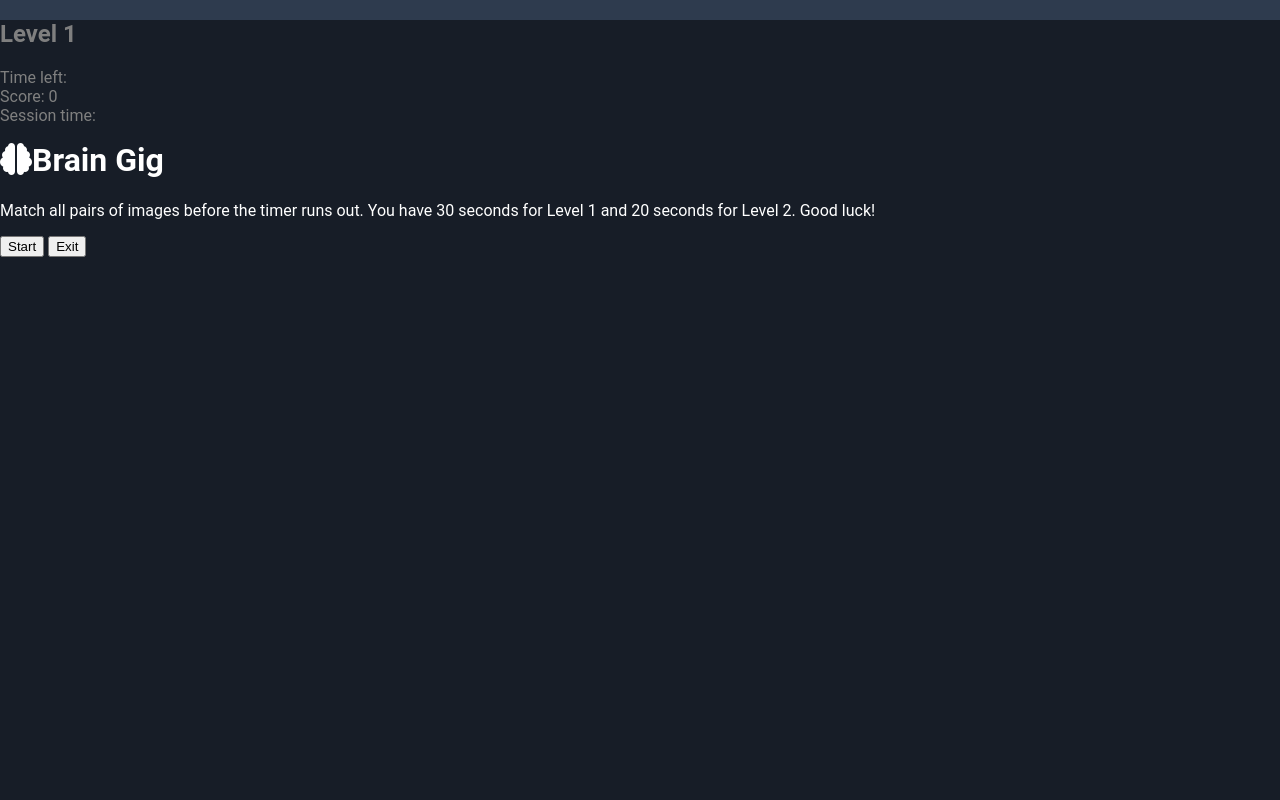
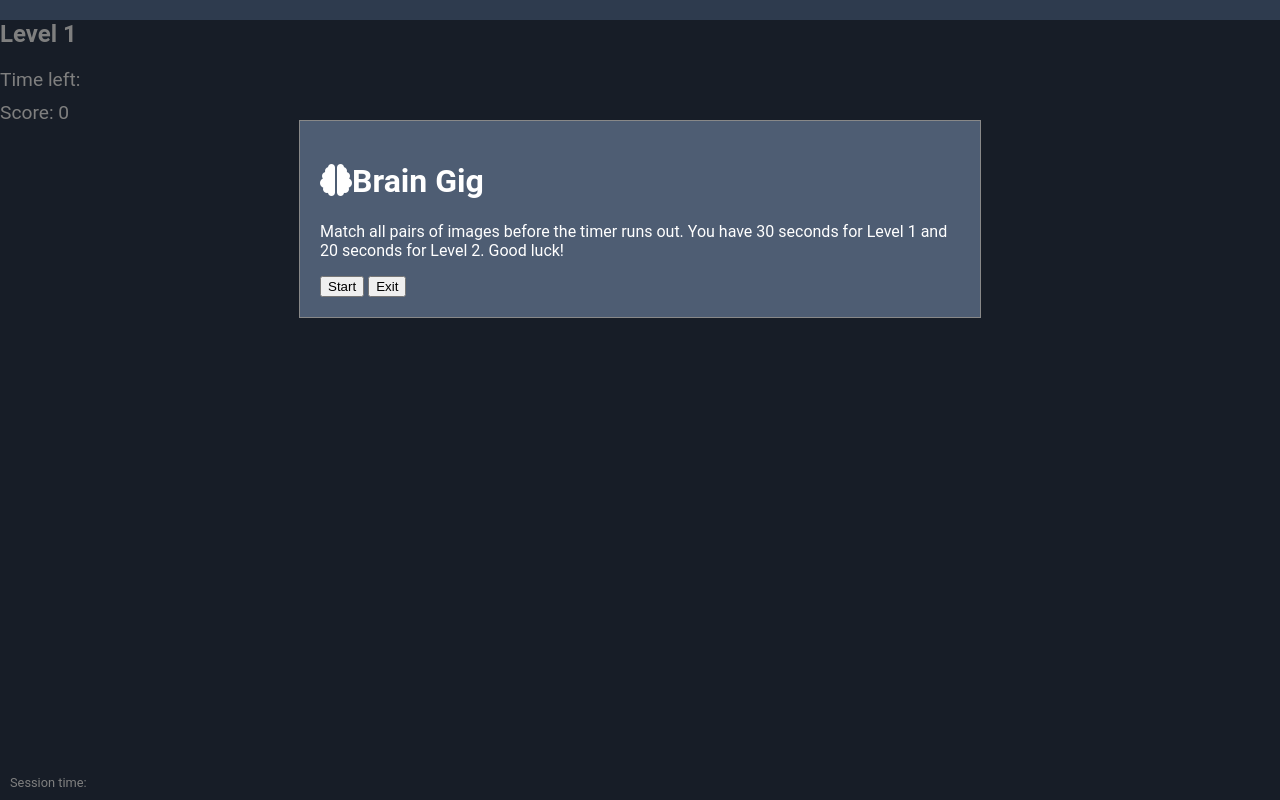
Before and after one commit to guerric-k/brain-gig-memory-game, a plain HTML site: page index.htm in a window 1280 px wide. Drawn offline with Linux system fonts and the light colour scheme.

Commit message:
Adding more styling to footer timer & score

```diff
--- a/assets/css/style.css
+++ b/assets/css/style.css
@@ -7,7 +7,7 @@ body {
    padding: 0;
 }
 
-/* Targeting the modal class */
+/* Targeting the .modal class */
 .modal {
     display: block;
     position: fixed;
@@ -17,3 +17,25 @@ body {
     height: 100%;
     background-color: rgba(0, 0, 0, 0.5);
 }
+
+.modal-content {
+    background-color: #4e5d73;
+    margin: auto;
+    padding: 20px;
+    border: 1px solid #888;
+    width: 50%;
+}
+
+
+#footer {
+    position: fixed;
+    bottom: 0;
+    left: 0;
+    padding: 10px;
+    font-size: 0.8rem;
+}
+
+#timer, #score {
+    margin-top: 10px;
+    font-size: 1.2rem;
+}
```
